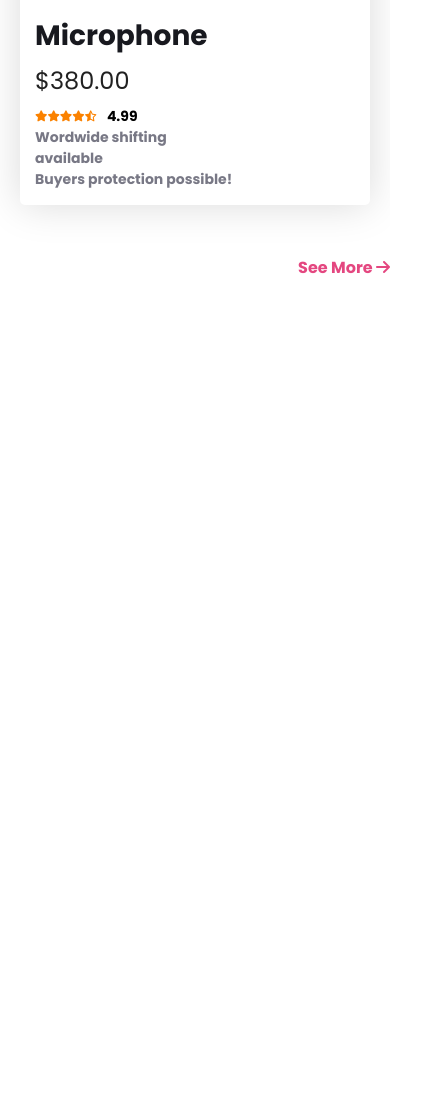
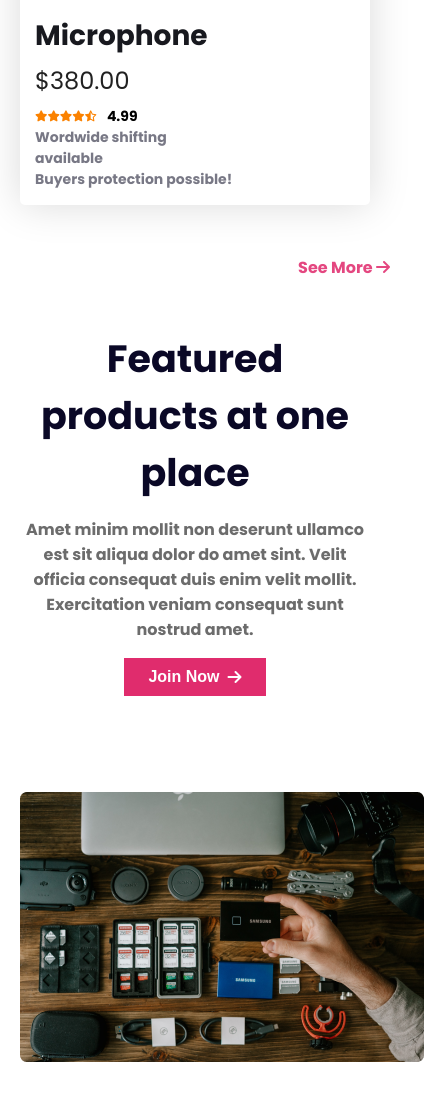
Before and after one commit to riponmondalbd/influencer-gear, a plain HTML site: page index.html in a window 390 px wide. Shown: the part 5717-6817 px from the top of the page, 424 px wide, since content can reach past the window. Before the commit the page ends 5997 px from the top, so only its background shows below. Drawn offline with Linux system fonts and the light colour scheme.

Commit message:
featured products at one place complete

```diff
--- a/index.html
+++ b/index.html
@@ -170,6 +170,22 @@
             <p class="see-more">See More <i class="fa-solid fa-arrow-right"></i></p>
         </section>
         <!-- popular collection section end -->
+
+        <!-- featured products start -->
+        <section class="featured-product-container">
+            <div class="featured-image">
+                <img src="images/gear.png" alt="" srcset="">
+            </div>
+            <div class="featured-content">
+                <h3>Featured products at one place</h3>
+                <p>
+                    Amet minim mollit non deserunt ullamco est sit aliqua dolor do amet sint. Velit officia consequat
+                    duis enim velit mollit. Exercitation veniam consequat sunt nostrud amet.
+                </p>
+                <button class="common-btn join-btn">Join Now <i class="fa-solid fa-arrow-right"></i></button>
+            </div>
+        </section>
+        <!-- featured products end -->
     </main>
     <!-- main end -->
     <!-- footer start -->
--- a/styles/style.css
+++ b/styles/style.css
@@ -37,7 +37,6 @@ main {
     font-size: 16px;
     font-weight: 700;
     padding: 10px 24px;
-    border-radius: 41px;
     background-color: #E02C6D;
     border: none;
     color: #fff;
@@ -91,6 +90,10 @@ main {
 .banner-left-description {
     width: 505px;
     margin: 16px 0;
+}
+
+.prebook-btn {
+    border-radius: 41px;
 }
 
 /* main section styles */
@@ -177,6 +180,27 @@ main {
     margin-top: 50px;
 }
 
+/* feature product style */
+.featured-product-container {
+    display: flex;
+    gap: 96px;
+    margin-top: 100px;
+}
+
+.featured-content>h3 {
+    color: #0A0826;
+    font-size: 38px;
+    font-weight: 700;
+}
+
+.featured-content>p {
+    width: 500px;
+    color: #6C6C6C;
+    font-size: 16px;
+    font-weight: 700;
+    margin: 16px 0;
+}
+
 /* responsive media query */
 @media screen and (max-width:576px) {
     .header-content-container {
@@ -231,4 +255,20 @@ main {
     .single-collection {
         margin: 0 20px;
     }
+
+    .featured-product-container {
+        flex-direction: column-reverse;
+        text-align: center;
+        padding: 20px;
+        margin: 30px 0;
+    }
+
+    .featured-content>p {
+        width: 100%;
+    }
+
+    .join-btn {
+        margin-top: 40px;
+        margin: 0 auto;
+    }
 }
```
